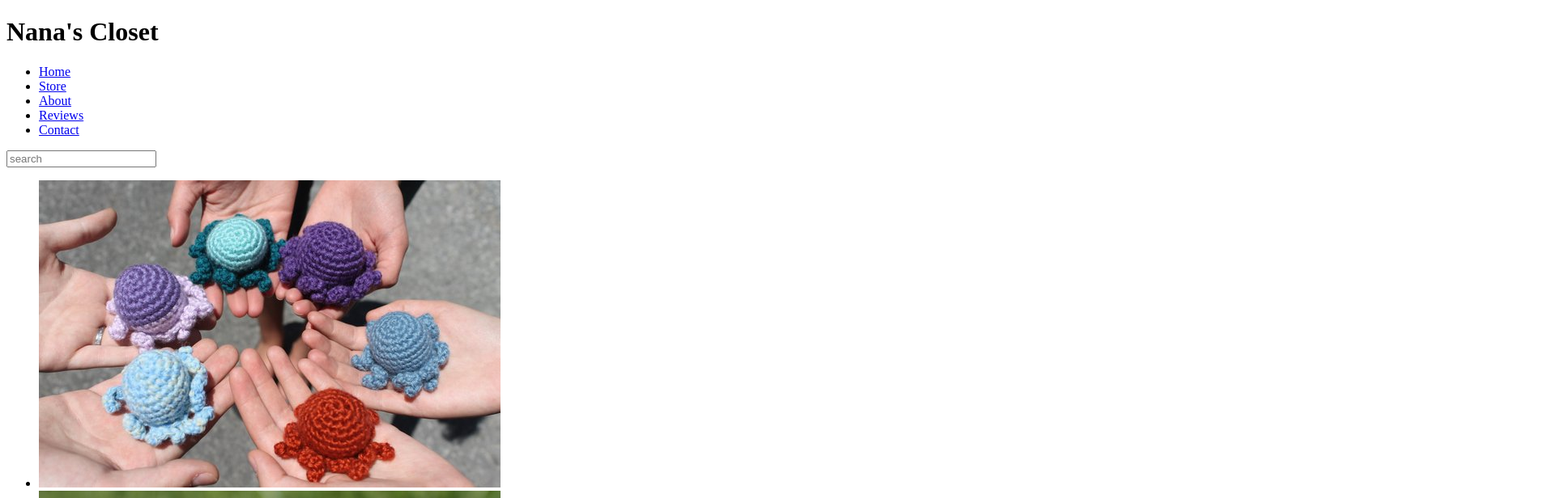
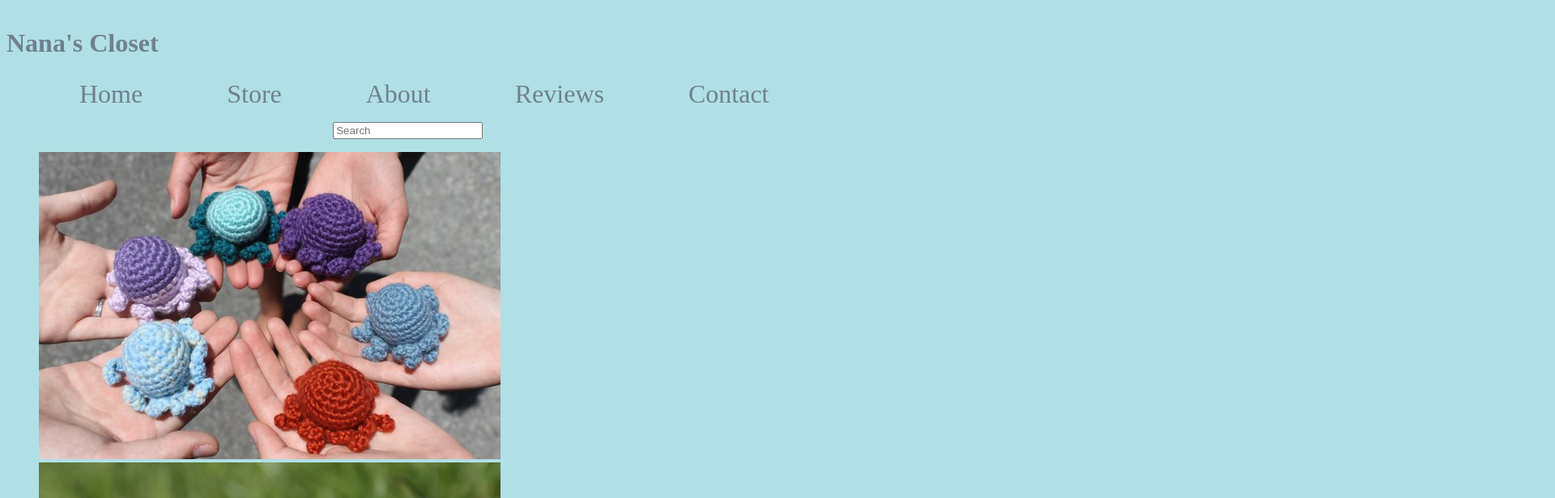
Before and after one commit to ZaneWaite99/waite-project, a plain HTML site: page index.html in a window 1280 px wide. Shown: the top 616 px of the page at 81% size, 1920 px wide, since content can reach past the window. Drawn offline with Linux system fonts and the light colour scheme.

Commit message:
Fixed heading elements

```diff
--- a/index.html
+++ b/index.html
@@ -5,12 +5,13 @@
 	<head>
 		<meta charset="utf-8">
 		<title>Nana's Closet</title>
+		<link href="styles.css" rel="stylesheet" type="text/css">
 	</head>
 
 	<body>
 	<header>
-		<h1>Nana's Closet</h1>
-		<nav>
+		<nav class="navigation">
+			<h1 class="title">Nana's Closet</h1>
 				<ul>
 					<li><a href ="index.html">Home</a></li>
 					<li><a href ="store/index.html">Store</a></li>
@@ -18,13 +19,13 @@
 					<li><a href ="reviews.html">Reviews</a></li>
 					<li><a href ="contact.html">Contact</a></li>
 				</ul>
+		<input type="text" placeholder="Search">
 	</nav>
-		<input type="text" placeholder="search">
 	</header>
 
 
 	<main>
-		<ul>
+		<ul class="slideshow-images">
 			<li><img src="images/octopus.jpg" alt="Crocheted Octopus"></li>
 			<li><img src="images/bunny.jpg" alt="Crocheted Bunny"></li>
 			<li><img src="images/belt.jpg" alt="Crocheted Belt"></li>
@@ -36,10 +37,10 @@
 
 
 	<footer>
-		<p>&copy; 2018 Zane Waite</p>
-		<div><img src="images/phone.png" alt="Phone icon">(717) 344-6857</div>
-		<div><img src="images/mail.png" alt="Mail icon">pawstreesandag@gmail.com</div>
-		<div><a href="https://www.facebook.com/lyssascrochetshop/"><img src="images/fb.png" alt="Facebook icon">Nana's Closet</a></div>
+		<div class="icon"><p>&copy; 2018 Zane Waite</p></div>
+		<div class="icon"><img src="images/phone.png" alt="Phone icon">(717) 344-6857</div>
+		<div class="icon"><img src="images/mail.png" alt="Mail icon">pawstreesandag@gmail.com</div>
+		<div class="icon"><a href="https://www.facebook.com/lyssascrochetshop/"><img src="images/fb.png" alt="Facebook icon">Nana's Closet</a></div>
 	</footer>
 	</body>
 
--- /dev/null
+++ b/store/styles.css
@@ -0,0 +1,7 @@
+h1 {
+	color: slategray;
+}
+
+body {
+	background-color: powderblue;
+}
--- /dev/null
+++ b/styles.css
@@ -0,0 +1,51 @@
+/*
+HEADER
+*/
+
+.title {
+	color: slategray;
+	text-align: left;
+	font-size: 2em;
+}
+
+.navigation li a {
+	text-decoration: none;
+	color: slategray;
+}
+
+.navigation li {
+	display: inline-block;
+	padding: 0px 50px;
+	font-size: 2em;
+}
+
+.navigation {
+	text-align: center;
+	display: inline-block;
+}
+
+
+/*
+IMAGES
+*/
+
+.icon img {
+	height: 50px;
+	width: 50px;
+}
+
+.icon {
+		display: inline-block;
+}
+
+.slideshow-images {
+	list-style-type: none;
+}
+
+/*
+BODY
+*/
+
+body {
+	background-color: powderblue;
+}
```
Also changed, not shown: about.html (+3 -2 lines), contact.html (+1 -0 lines), reviews.html (+1 -0 lines), store/index.html (+1 -0 lines), 2 other files. Lines whose indentation alone changed are shown as unchanged.
